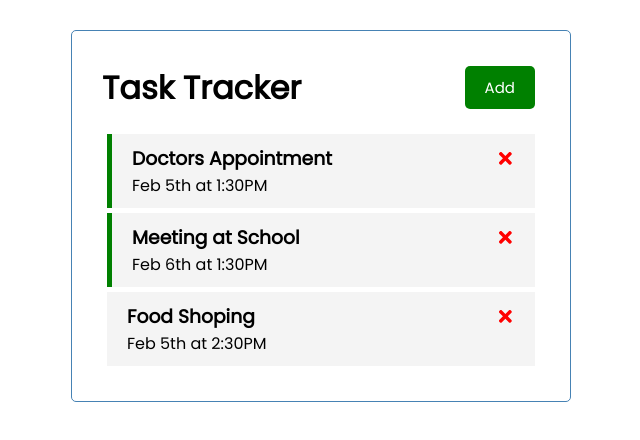
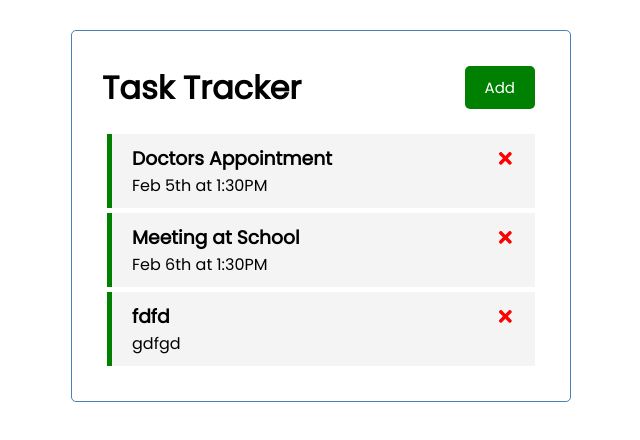
Before and after one commit to Mridul2820/task-tracker, a React (Create React App) app: page / in a window 1280 px wide. Shown: the top 440 px of the page, without its empty margins (319-959 px from the left). Built offline with nearby package versions, Linux system fonts and the light colour scheme; data requests are answered from the project's data file.

Commit message:
json server created with backend db

```diff
--- /dev/null
+++ b/db.json
@@ -0,0 +1,23 @@
+{
+  "tasks": [
+    {
+      "id": 1,
+      "text": "Doctors Appointment",
+      "day": "Feb 5th at 1:30PM",
+      "reminder": true
+    },
+    {
+      "id": 2,
+      "text": "Meeting at School",
+      "day": "Feb 6th at 1:30PM",
+      "reminder": true
+    },
+    {
+      "text": "fdfd",
+      "day": "gdfgd",
+      "remainder": true,
+      "id": 3,
+      "reminder": true
+    }
+  ]
+}
--- a/package.json
+++ b/package.json
@@ -6,6 +6,7 @@
     "@testing-library/jest-dom": "^5.11.9",
     "@testing-library/react": "^11.2.3",
     "@testing-library/user-event": "^12.6.0",
+    "json-server": "^0.16.3",
     "react": "^17.0.1",
     "react-dom": "^17.0.1",
     "react-icons": "^4.1.0",
@@ -16,7 +17,8 @@
     "start": "react-scripts start",
     "build": "react-scripts build",
     "test": "react-scripts test",
-    "eject": "react-scripts eject"
+    "eject": "react-scripts eject",
+    "server": "json-server --watch db.json --port 5000"
   },
   "eslintConfig": {
     "extends": [
--- a/src/App.js
+++ b/src/App.js
@@ -1,4 +1,4 @@
-import { useState } from 'react'
+import { useState, useEffect } from 'react'
 
 import Header from './components/Header'
 import Tasks from "./components/Tasks";
@@ -6,45 +6,83 @@ import AddTask from "./components/AddTask";
 
 function App() {
     const [showAddTask, setShowAddTask] = useState(false)
-    const [ tasks, setTasks ] = useState([
-        {
-            id: 1,
-            text: 'Doctors Appointment',
-            day: 'Feb 5th at 1:30PM',
-            reminder: true
-        },
-        {
-            id: 2,
-            text: 'Meeting at School',
-            day: 'Feb 6th at 1:30PM',
-            reminder: true
-        },
-        {
-            id: 3,
-            text: 'Food Shoping',
-            day: 'Feb 5th at 2:30PM',
-            reminder: false
+    const [ tasks, setTasks ] = useState([])
+
+    useEffect(() => {
+        const getTasks = async() => {
+            const tasksFromServer = await fetchTasks()
+            setTasks(tasksFromServer)
         }
-    ])
+
+        getTasks()
+    }, [])
+
+    // Fetch Tasks
+    const fetchTasks = async () => {
+        const res = await fetch('http://localhost:5000/tasks')
+        const data = await res.json();
+
+        return data
+    }
+
+    // Fetch Task
+    const fetchTask = async (id) => {
+        const res = await fetch(`http://localhost:5000/tasks/${id}`)
+        const data = await res.json();
+
+        return data
+    }
+
 
     // Add Task
-    const addTask = (task) => {
-        const id = Math.floor(Math.random() * 10000 + 1)
+    const addTask = async(task) => {
+        const res = await fetch('http://localhost:5000/tasks',{
+            method: 'POST',
+            headers: {
+                'Content-type': 'application/json'
+            },
+            body: JSON.stringify(task)
+        })
 
-        const newTask = { id, ...task}
-        setTasks([...tasks, newTask])
+        const data = await res.json()
+
+        setTasks([...tasks, data])
+
+        // const id = Math.floor(Math.random() * 10000 + 1)
+
+        // const newTask = { id, ...task}
+        // setTasks([...tasks, newTask])
     }
 
     // Delete Task
-    const deleteTask = (id) => {
+    const deleteTask = async(id) => {
+        await fetch(`http://localhost:5000/tasks/${id}`, {
+            method: 'DELETE'
+        })
+
         setTasks(tasks.filter((task) => task.id !== id))
     }
 
     // Toggle Reminder
-    const toggleReminder = (id) => {
+    const toggleReminder = async(id) => {
+        const taskToToggle = await fetchTask(id)
+        const updTask = { ...taskToToggle, reminder: !taskToToggle.reminder}
+
+        const res = await fetch(`http://localhost:5000/tasks/${id}`, {
+            method: 'PUT',
+            headers: {
+                'Content-type': 'application/json'
+            },
+            body: JSON.stringify(updTask)
+        })
+
+        const data = await res.json()
+
         setTasks(
             tasks.map((task) =>
-                task.id === id ? {...task , reminder: !task.reminder} : task))
+                task.id === id ? {...task , reminder: data.reminder} : task
+            )
+        )
     }
 
     return (
@@ -52,7 +90,11 @@ function App() {
             <Header onAdd={() => setShowAddTask(!showAddTask)} showAdd={showAddTask} />
             {showAddTask && <AddTask onAdd={addTask}/> }
             {tasks.length > 0 ? (
-                <Tasks tasks={tasks} onDelete={deleteTask} onToggle={toggleReminder}/>
+                <Tasks
+                    tasks={tasks}
+                    onDelete={deleteTask}
+                    onToggle={toggleReminder}
+                />
             ) : (
                 'No task to show'
             )}
--- a/src/components/Tasks.js
+++ b/src/components/Tasks.js
@@ -4,8 +4,8 @@ const Tasks = ({ tasks, onDelete, onToggle }) => {
 
     return (
         <>
-            {tasks.map((task) => (
-                <Task key={task.id} task={task} onDelete={onDelete} onToggle={onToggle}/>
+            {tasks.map((task, index) => (
+                <Task key={index} task={task} onDelete={onDelete} onToggle={onToggle}/>
             ))}
         </>
     )
```
Also changed, not shown: 2 other files (tests, documents, lock files or other folders).
